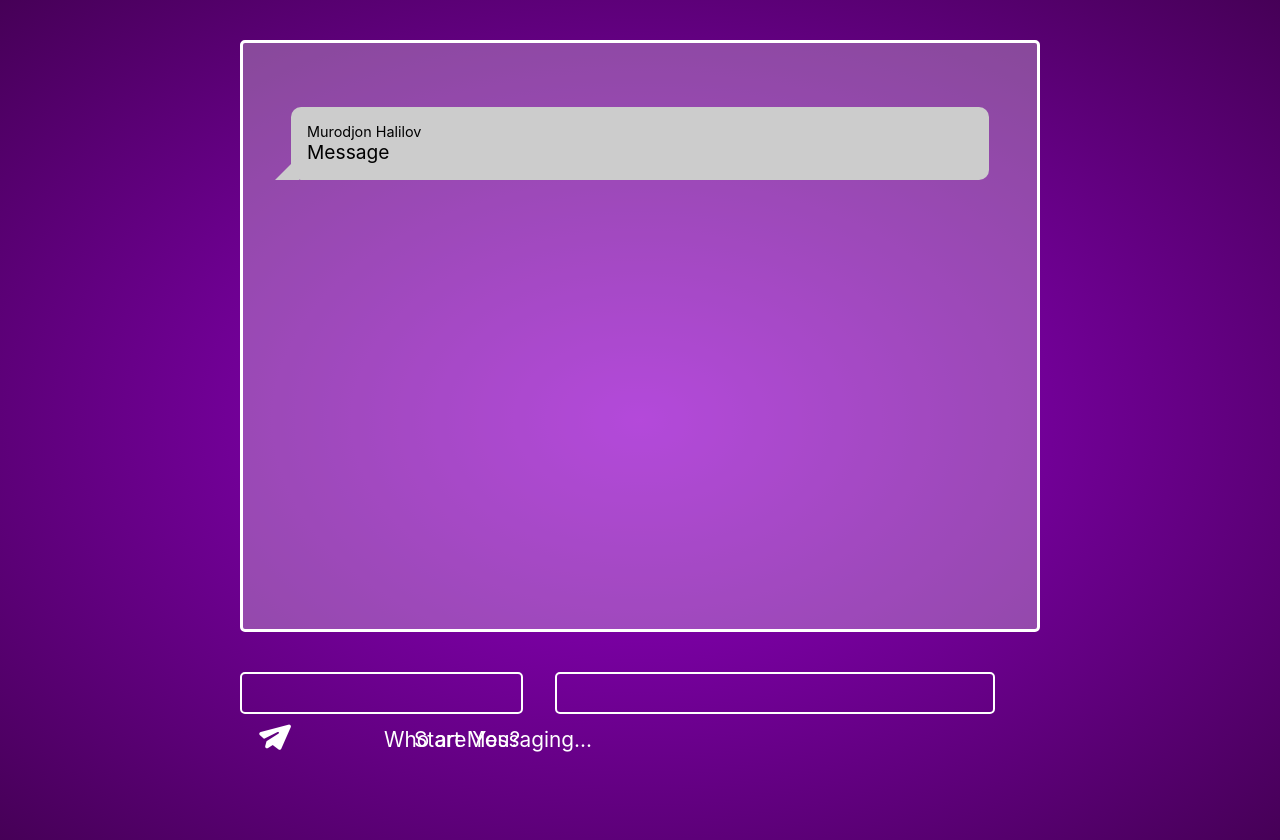
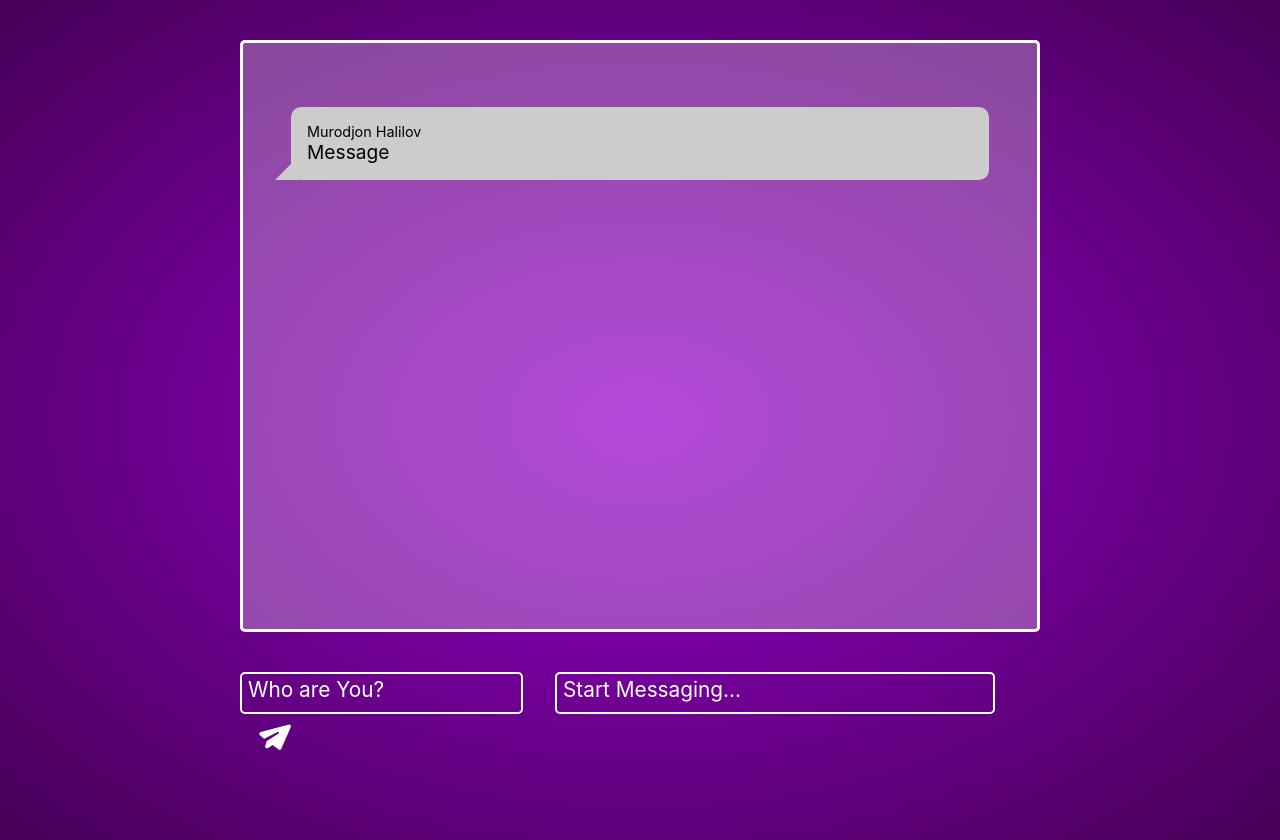
Before and after one commit to Murodjon-Halilov/social-media, a React (Create React App) app: page / in a window 1280 px wide. Built offline with nearby package versions, Linux system fonts and the light colour scheme; no server answers.

Commit message:
finishing front-end

```diff
--- a/src/input-box/InputAuth.jsx
+++ b/src/input-box/InputAuth.jsx
@@ -1,12 +1,13 @@
-import { AuthInput, AuthLabel } from './InputAuth.style'
+import { AuthInput, AuthLabel } from "./InputAuth.style";
+import { InputBoxAuth } from "./InputAuth.style";
 
 const InputAuth = () => {
   return (
-    <>
-       <AuthInput type="text" name="" id="" />
-       <AuthLabel>Who are You?</AuthLabel>
-    </>
-  )
-}
+    <InputBoxAuth>
+      <AuthInput type="text" name="author" id="author" />
+      <AuthLabel htmlFor="author">Who are You?</AuthLabel>
+    </InputBoxAuth>
+  );
+};
 
-export default InputAuth
+export default InputAuth;
--- a/src/input-box/InputAuth.style.jsx
+++ b/src/input-box/InputAuth.style.jsx
@@ -1,13 +1,14 @@
 import { styled } from "styled-components";
 
 export const AuthLabel = styled.label`
+width: 100%;
   font-size: 1.3rem;
   color: #fff;
   transition: all 0.3s ease-in-out;
 
   position: absolute;
-  left: 24rem;
-  bottom: 3rem;
+  top: .3rem;
+  left: .5rem;
   z-index: -1;
 `;
 
@@ -20,9 +21,18 @@ export const AuthInput = styled.input`
   font-size: 1.2rem;
   color: white;
 
+  &:focus:invalid + ${AuthLabel} {
+    top: -1.5rem;
+    font-size: 1rem;
+  }
+
   &:focus + ${AuthLabel} {
-    bottom: 5.5rem;
-    left: 23rem;
+    top: -1.5rem;
     font-size: 1rem;
   }
 `;
+
+export const InputBoxAuth = styled.div`
+  position: relative;
+  display: inline-block;
+`
--- a/src/input-box/InputMessage.jsx
+++ b/src/input-box/InputMessage.jsx
@@ -1,11 +1,11 @@
-import { InputMessageUser, MessageLabel } from "./InputMessage.style";
+import { InputBox, InputMessageUser, MessageLabel } from "./InputMessage.style";
 
 const InputMessage = () => {
   return (
-    <>
-      <InputMessageUser type="text" name="" id="" />
-      <MessageLabel>Start Messaging...</MessageLabel>
-    </>
+    <InputBox>
+      <InputMessageUser type="text" name="message" id="message" />
+      <MessageLabel htmlFor="message">Start Messaging...</MessageLabel>
+    </InputBox>
   );
 };
 
--- a/src/input-box/InputMessage.style.jsx
+++ b/src/input-box/InputMessage.style.jsx
@@ -1,14 +1,14 @@
 import { styled } from "styled-components";
 
 export const MessageLabel = styled.label`
+width: 100%;
     font-size: 1.3rem;
     color: #fff;
     transition: all .3s ease-in-out;
 
     position: absolute;
-    right: 43rem;
-    bottom: 3rem;
-
+    top: .3rem;
+    left: 2.5rem;
     z-index: -1;
 `
 
@@ -23,9 +23,18 @@ export const InputMessageUser = styled.input`
   color: white;
   margin-left: 2rem;
 
+  &:focus:invalid + ${MessageLabel} {
+    top: -1.5rem;
+    font-size: 1rem;
+  }
+
   &:focus + ${MessageLabel} {
-    right: 46.5rem;
-    bottom: 5.5rem;
+    top: -1.5rem;
     font-size: 1rem;
   }
 `;
+
+export const InputBox = styled.div`
+  position: relative;
+  display: inline-block;
+`
--- a/src/msg-box/MessageBox.jsx
+++ b/src/msg-box/MessageBox.jsx
@@ -1,22 +1,47 @@
+import { useEffect, useState, useRef } from "react";
 import InputAuth from "../input-box/InputAuth";
 import InputMessage from "../input-box/InputMessage";
 import Message from "../msg/Message";
-import { InputsBox, MessageBoxContainer, Button, IconSend } from "./MessageBox.style";
+import {
+  InputsBox,
+  MessageBoxContainer,
+  Button,
+  IconSend,
+} from "./MessageBox.style";
 
 const MessageBox = () => {
+  const [data, setData] = useState([]);
+  const formRef = useRef(null);
+
+  useEffect(() => {
+    fetch(`http://192.168.0.107:5000/api/v1/ohio`)
+      .then((res) => res.json())
+      .then((data) => setData(data));
+  }, []);
+
+  if (data) {
+    console.log(data);
+  }
+
+  const handleSubmit = (e) => {
+    e.preventDefault();
+    const data = new FormData(e.target);
+    console.log(data);
+  };
+
   return (
     <>
       <MessageBoxContainer>
         <Message />
       </MessageBoxContainer>
       <InputsBox>
-          <form action="">
-            <InputAuth />
-            <InputMessage />
-            <Button type="submit">
-              <IconSend className="fa fa-paper-plane"></IconSend>
-            </Button>
-          </form>
+        <form ref={formRef} onSubmit={handleSubmit}>
+          <InputAuth />
+          <InputMessage />
+          <Button>
+            <IconSend className="fa fa-paper-plane"></IconSend>
+          </Button>
+        </form>
       </InputsBox>
     </>
   );
```
